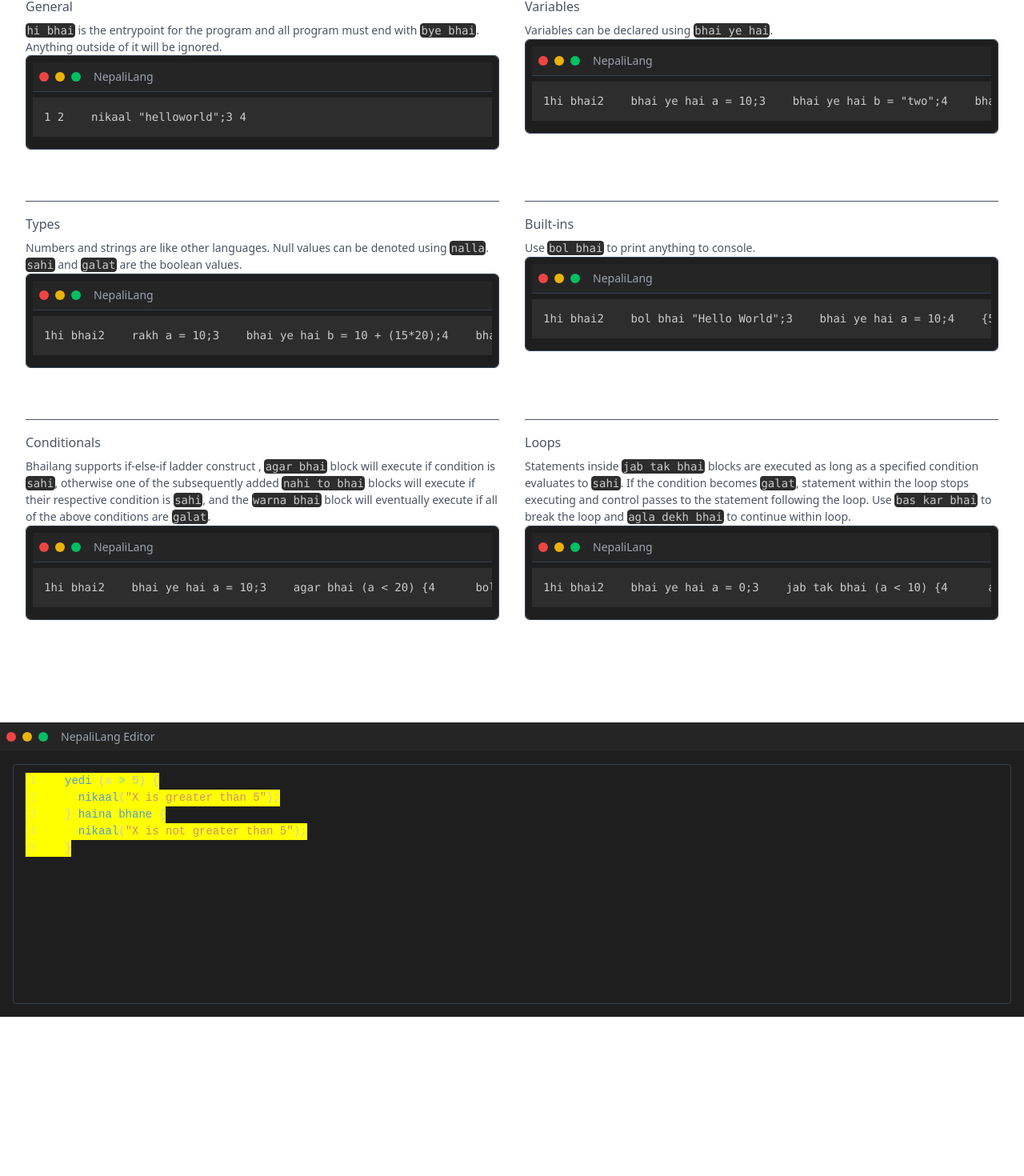
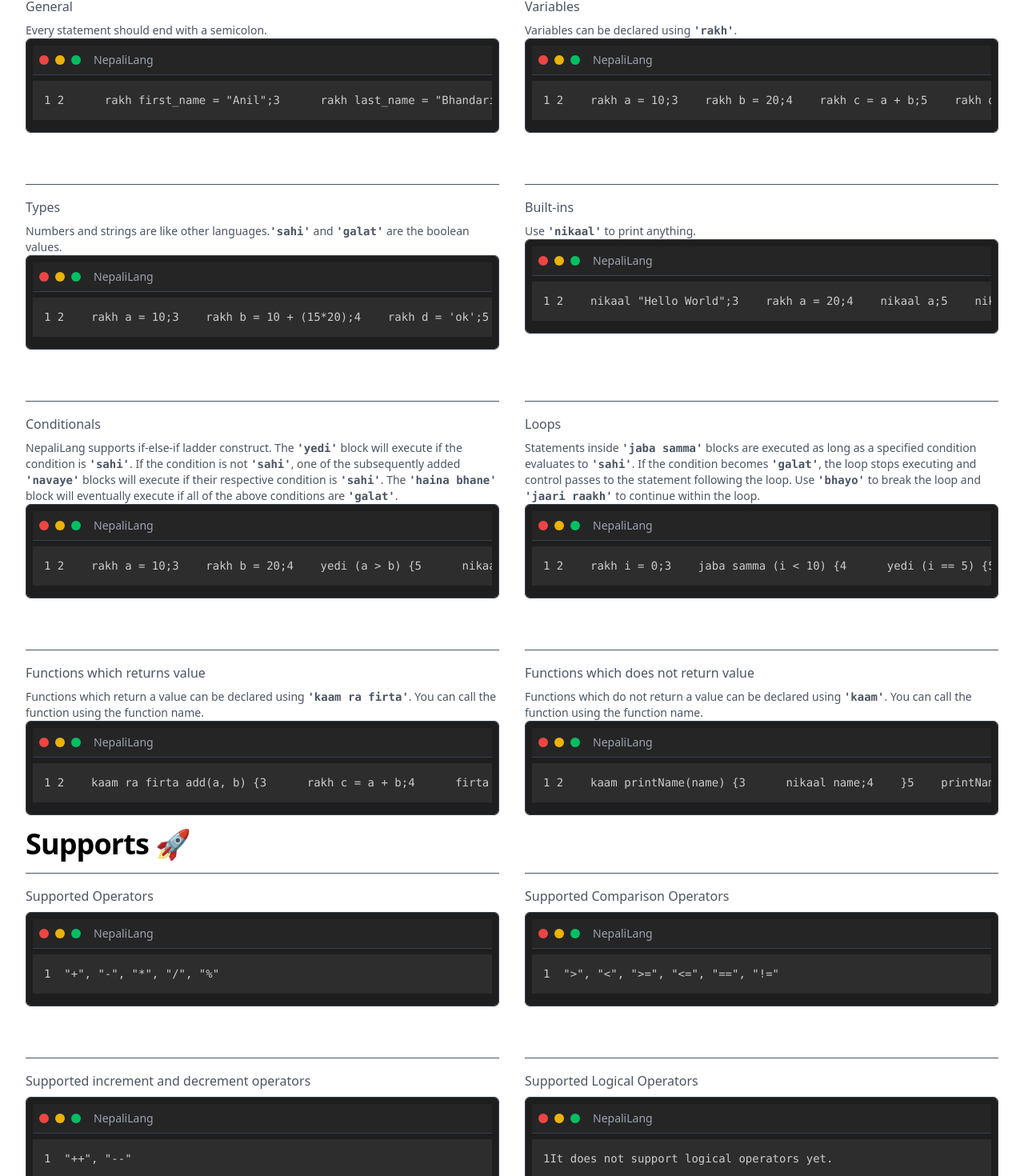
Before and after one commit to onealanil/nepalilang, a React (Create React App) app: page / in a window 1280 px wide. Shown: the part 773-2243 px from the top of the page at 80% size. Before the commit the page ends 2044 px from the top, so only its background shows below. Built offline with nearby package versions, Linux system fonts and the light colour scheme.

Commit message:
"some changes"

```diff
--- a/package.json
+++ b/package.json
@@ -14,6 +14,7 @@
     "prismjs": "^1.29.0",
     "react": "^18.3.1",
     "react-dom": "^18.3.1",
+    "react-router-dom": "^6.24.1",
     "react-scripts": "5.0.1",
     "react-simple-code-editor": "^0.14.1",
     "typescript": "^4.9.5",
--- /dev/null
+++ b/src/Route.tsx
@@ -0,0 +1,17 @@
+import { BrowserRouter, Routes, Route } from "react-router-dom";
+import Home from "./pages/Home/Home";
+import Playground from "./pages/playground";
+
+
+function AppRoutes() {
+  return (
+    <BrowserRouter>
+      <Routes>
+        <Route path="/" element={<Home />} />
+        <Route path="/playground" element={<Playground />} />
+      </Routes>
+    </BrowserRouter>
+  );
+}
+
+export default AppRoutes;
--- a/src/components/Documentation/Snippet.module.css
+++ /dev/null
@@ -1,105 +0,0 @@
-.snippetContainer {
-    position: relative;
-    border-radius: 0.375rem;
-    overflow: hidden;
-    border: 1px solid #4a5568;
-  }
-
-  .codeHeader {
-    display: flex;
-    align-items: center;
-    background-color: #252526;
-    padding: 0.5rem;
-    border-bottom: 1px solid #4a5568;
-  }
-
-  .buttonContainer {
-    display: flex;
-    gap: 0.5rem;
-  }
-
-  .button {
-    width: 0.75rem;
-    height: 0.75rem;
-    border-radius: 9999px;
-  }
-
-  .red { background-color: #f56565; }
-  .yellow { background-color: #ecc94b; }
-  .green { background-color: #48bb78; }
-
-  .languageLabel {
-    margin-left: 1rem;
-    font-size: 0.875rem;
-    color: #a0aec0;
-  }
-
-  .codeContainer {
-    background-color: #1e1e1e;
-    padding: 0.5rem;
-    overflow-x: auto;
-  }
-
-  .copyButton {
-    position: absolute;
-    top: 0.5rem;
-    right: 0.5rem;
-  }
-
-  /* Prism overrides */
-  :global(.token.comment),
-  :global(.token.prolog),
-  :global(.token.doctype),
-  :global(.token.cdata) {
-    color: #8292a2;
-  }
-
-  :global(.token.punctuation) {
-    color: #f8f8f2;
-  }
-
-  :global(.token.namespace) {
-    opacity: .7;
-  }
-
-  :global(.token.property),
-  :global(.token.tag),
-  :global(.token.constant),
-  :global(.token.symbol),
-  :global(.token.deleted) {
-    color: #f92672;
-  }
-
-  :global(.token.boolean),
-  :global(.token.number) {
-    color: #ae81ff;
-  }
-
-  :global(.token.selector),
-  :global(.token.attr-name),
-  :global(.token.string),
-  :global(.token.char),
-  :global(.token.builtin),
-  :global(.token.inserted) {
-    color: #a6e22e;
-  }
-
-  :global(.token.operator),
-  :global(.token.entity),
-  :global(.token.url),
-  :global(.language-css .token.string),
-  :global(.style .token.string),
-  :global(.token.variable) {
-    color: #f8f8f2;
-  }
-
-  :global(.token.atrule),
-  :global(.token.attr-value),
-  :global(.token.function),
-  :global(.token.class-name) {
-    color: #e6db74;
-  }
-
-  :global(.token.keyword) {
-    color: #66d9ef;
-  }
--- a/src/components/Documentation/Snippet.tsx
+++ b/src/components/Documentation/Snippet.tsx
@@ -33,7 +33,6 @@ const Snippet = ({ code }: { code: string }) => {
             padding-left: 0;
             border-left: 1px solid #404040;
             margin-left: 0;
-            background: yellow;
           }
       `}</style>
       <div className="bg-[#1e1e1e] text-[#d4d4d4] py-2 px-2 font-mono text-sm">
--- a/src/components/Documentation/index.tsx
+++ b/src/components/Documentation/index.tsx
@@ -1,126 +1,187 @@
 import Snippet from "./Snippet";
 
-
-/* This example requires Tailwind CSS v2.0+ */
 const features = [
   {
     name: "General",
-    description: (
-      <>
-        <code className="language-cpp">hi bhai</code> is the entrypoint for the
-        program and all program must end with{" "}
-        <code className="language-cpp">bye bhai</code>. Anything outside of it
-        will be ignored.
-      </>
-    ),
+    description: <>Every statement should end with a semicolon.</>,
     code: `
-    nikaal "helloworld";
-
+      rakh first_name = "Anil";
+      rakh last_name = "Bhandari";
+      rakh age = 20;
+      nikaal first_name;
+      nikaal last_name;
+      nikaal age;
+      nikaal first_name + " " + last_name;
     `,
   },
   {
     name: "Variables",
     description: (
       <>
-        Variables can be declared using{" "}
-        <code className="language-cpp">bhai ye hai</code>.
+        Variables can be declared using <code className="font-bold">'rakh'</code>.
       </>
     ),
-    code: `hi bhai
-    bhai ye hai a = 10;
-    bhai ye hai b = "two";
-    bhai ye hai c = 15;
-    a = a + 1;
-    b = 21;
-    c *= 2;
-bye bhai
+    code: `
+    rakh a = 10;
+    rakh b = 20;
+    rakh c = a + b;
+    rakh d = "Hello";
+    rakh e;
+    e = 10;
+    e = e + 10;
     `,
   },
   {
     name: "Types",
     description: (
       <>
-        Numbers and strings are like other languages. Null values can be denoted
-        using <code className="language-cpp">nalla</code>.{" "}
-        <code className="language-cpp">sahi</code> and{" "}
-        <code className="language-cpp">galat</code> are the boolean values.
+        Numbers and strings are like other languages.
+        <code className="font-bold">'sahi'</code> and{" "}
+        <code className="font-bold">'galat'</code> are the boolean values.
       </>
     ),
-    code: `hi bhai
+    code: `
     rakh a = 10;
-    bhai ye hai b = 10 + (15*20);
-    bhai ye hai c = "two";
-    bhai ye hai d = 'ok';
-    bhai ye hai e = nalla;
-    bhai ye hai f = sahi;
-    bhai ye hai g = galat;
-bye bhai
+    rakh b = 10 + (15*20);
+    rakh d = 'ok';
+    rakh c = "two";
+    rakh f = sahi;
+    rakh g = galat;
     `,
   },
   {
     name: "Built-ins",
     description: (
       <>
-        Use <code className="language-cpp">bol bhai</code> to print anything to
-        console.
+        Use <code className="font-bold">'nikaal'</code> to print anything.
       </>
     ),
-    code: `hi bhai
-    bol bhai "Hello World";
-    bhai ye hai a = 10;
-    {
-       bhai ye hai b = 20;
-       bol bhai a + b;
-    }
-    bol bhai 5, 'ok', nalla , sahi , galat;
-bye bhai
+    code: `
+    nikaal "Hello World";
+    rakh a = 20;
+    nikaal a;
+    nikaal "a ko value" + a;
+    nikaal "Mero name Anil ho";
+    nikaal "Ma" + a + " barsa ko chu";
     `,
   },
   {
     name: "Conditionals",
     description: (
       <>
-        Bhailang supports if-else-if ladder construct , <code className="language-cpp">agar bhai</code> block will execute if condition is <code className="language-cpp">sahi</code>, otherwise one of the subsequently added <code className="language-cpp">nahi to bhai</code> blocks will execute if their respective condition is <code className="language-cpp">sahi</code>, and the <code className="language-cpp">warna bhai</code> block will eventually execute if all of the above conditions are <code className="language-cpp">galat</code>.
+        NepaliLang supports if-else-if ladder construct. The{" "}
+        <code className="font-bold">'yedi'</code> block will execute if the
+        condition is <code className="font-bold">'sahi'</code>. If the
+        condition is not <code className="font-bold">'sahi'</code>, one of the
+        subsequently added <code className="font-bold">'navaye'</code> blocks
+        will execute if their respective condition is{" "}
+        <code className="font-bold">'sahi'</code>. The{" "}
+        <code className="font-bold">'haina bhane'</code> block will eventually
+        execute if all of the above conditions are{" "}
+        <code className="font-bold">'galat'</code>.
       </>
     ),
-    code: `hi bhai
-    bhai ye hai a = 10;
-    agar bhai (a < 20) {
-      bol bhai "a is less than 20";
-    } nahi to bhai ( a < 25 ) {
-      bol bhai "a is less than 25";
-    } warna bhai {
-      bol bhai "a is greater than or equal to 25";
+    code: `
+    rakh a = 10;
+    rakh b = 20;
+    yedi (a > b) {
+      nikaal "a chai b bhanda thulo ho";
+    } navaye (a < b) {
+      nikaal "a chai b bhanda sano ho";
+    } haina bhane {
+      nikaal "a ra b barabari cha";
     }
-bye bhai
-    `
+    `,
   },
   {
     name: "Loops",
     description: (
       <>
-        Statements inside <code className="language-cpp">jab tak bhai</code> blocks are executed as long as a specified condition evaluates to <code className="language-cpp">sahi</code>. If the condition becomes <code className="language-cpp">galat</code>, statement within the loop stops executing and control passes to the statement following the loop.
-        Use <code className="language-cpp">bas kar bhai</code> to break the loop and <code className="language-cpp">agla dekh bhai</code> to continue within loop.
+        Statements inside <code className="font-bold">'jaba samma'</code>{" "}
+        blocks are executed as long as a specified condition evaluates to{" "}
+        <code className="font-bold">'sahi'</code>. If the condition becomes{" "}
+        <code className="font-bold">'galat'</code>, the loop stops executing and
+        control passes to the statement following the loop. Use{" "}
+        <code className="font-bold">'bhayo'</code> to break the loop and{" "}
+        <code className="font-bold">'jaari raakh'</code> to continue within the loop.
       </>
     ),
-    code: `hi bhai
-    bhai ye hai a = 0;
-    jab tak bhai (a < 10) {
-      a += 1;
-      agar bhai (a == 5) {
-        bol bhai "andar se bol bhai ", a;
-        agla dekh bhai;
+    code: `
+    rakh i = 0;
+    jaba samma (i < 10) {
+      yedi (i == 5) {
+        bhayo; //break
       }
-      agar bhai (a == 6) {
-        bas kar bhai;
+      yedi (i % 2 == 0) {
+        jaari raakh; // Continue
       }
-      bol bhai a;
+      nikaal i; // Print i
+      i = i + 1;
     }
-    bol bhai "done";
-bye bhai
+    `,
+  },
+  {
+    name: "Functions which returns value",
+    description: (
+      <>
+        Functions which return a value can be declared using{" "}
+        <code className="font-bold">'kaam ra firta'</code>. You can call the function
+        using the function name.
+      </>
+    ),
+    code: `
+    kaam ra firta add(a, b) {
+      rakh c = a + b;
+      firta c;
+    }
+    // It is necessary to store the returned value in a variable
+    rakh x = add(5, 10);
+    nikaal x;
     `
-  }
+  },
+  {
+    name: "Functions which does not return value",
+    description: (
+      <>
+        Functions which do not return a value can be declared using{" "}
+        <code className="font-bold">'kaam'</code>. You can call the function
+        using the function name.
+      </>
+    ),
+    code: `
+    kaam printName(name) {
+      nikaal name;
+    }
+    printName("Anil");
+    `
+  },
+];
 
+const supports = [
+  {
+    name : "Supported Operators",
+    value: `  "+", "-", "*", "/", "%"`
+  },
+  {
+    name : "Supported Comparison Operators",
+    value: `  ">", "<", ">=", "<=", "==", "!="`
+  },
+  {
+    name: "Supported increment and decrement operators",
+    value: `  "++", "--"`
+  },
+  {
+    name: "Supported Logical Operators",
+    value: "It does not support logical operators yet."
+  },
+  {
+    name: "Supported Bitwise Operators",
+    value: "It does not support bitwise operators yet."
+  },
+  {
+    name: "Supported Assignment Operators",
+    value: "It does not support assignment operators yet."
+  },
 ];
 
 export default function Documentation() {
@@ -132,8 +193,8 @@ export default function Documentation() {
             Documentation
           </h2>
           <p className="mt-4 text-gray-600">
-            Bhailang is dynamically typed toy programming language, based on an
-            inside joke, written in Typescript.
+            Inspired by Bhailang and the flexibility of TypeScript, I aim to
+            create a Nepali language-based syntax.
           </p>
 
           <div className="mt-16 grid grid-cols-1 gap-x-6 gap-y-10 sm:grid-cols-2 sm:gap-y-16 lg:gap-x-8">
@@ -147,6 +208,21 @@ export default function Documentation() {
               </div>
             ))}
           </div>
+          <div className="mt-4">
+            <h2 className="text-3xl font-extrabold tracking-tight text-black sm:text-4xl">
+              Supports 🚀
+            </h2>
+            <div className="mt-4 grid grid-cols-1 gap-x-6 gap-y-10 sm:grid-cols-2 sm:gap-y-16 lg:gap-x-8">
+              {supports.map((support) => (
+                <div key={support.name} className="border-t border-gray-600 pt-4">
+                  <div className="font-medium text-gray-600">{support.name}</div>
+                  <div className="mt-2 text-sm text-gray-600">
+                    <Snippet code={support.value} />
+                  </div>
+                </div>
+              ))}
+            </div>
+          </div>
         </div>
       </div>
     </div>
--- a/src/index.tsx
+++ b/src/index.tsx
@@ -3,18 +3,16 @@ import ReactDOM from 'react-dom/client';
 import './index.css';
 import App from './App';
 import reportWebVitals from './reportWebVitals';
-import Home from './pages/Home/Home';
+import Route from "./Route";
+
 
 const root = ReactDOM.createRoot(
   document.getElementById('root') as HTMLElement
 );
 root.render(
   <React.StrictMode>
-    <Home/>
+    <Route/>
   </React.StrictMode>
 );
 
-// If you want to start measuring performance in your app, pass a function
-// to log results (for example: reportWebVitals(console.log))
-// or send to an analytics endpoint. Learn more: https://bit.ly/CRA-vitals
 reportWebVitals();
--- a/src/pages/Home/Home.tsx
+++ b/src/pages/Home/Home.tsx
@@ -1,25 +1,19 @@
 import Documentation from "../../components/Documentation";
 import Heading from "../../components/Header/Heading";
-import CodeEditor from "../playground/codeEditor/CodeEditor";
-
-
 
 function Home(): JSX.Element {
-
   return (
     //full container
     <div className="w-screen h-[100%]">
       {/* heading container */}
-      <div className="h-[30rem]">
+      <div className="md:h-[30rem]">
         <Heading />
       </div>
-  {/* Documentation  */}
+      {/* Documentation  */}
       <div>
-       <Documentation/>
-
+        <Documentation />
       </div>
-       <CodeEditor/>
-      </div>
+    </div>
   );
 }
 
--- a/src/pages/playground/codeEditor/CodeEditor.tsx
+++ b/src/pages/playground/codeEditor/CodeEditor.tsx
@@ -4,10 +4,7 @@ import { highlight } from 'prismjs';
 import { nepaliLangSyntax } from '../syntax/Syntax';
 import 'prismjs/themes/prism-tomorrow.css';
 
-const CodeEditor = () => {
-  const [code, setCode] = useState(
-    `yedi (x > 5) {\n  nikaal("X is greater than 5");\n} haina bhane {\n  nikaal("X is not greater than 5");\n}`
-  );
+const CodeEditor = ({code, setCode}: any) => {
 
   const highlightWithLineNumbers = (input: string) => {
     const highlightedCode = highlight(input, nepaliLangSyntax, "nepaliLang");
@@ -82,7 +79,7 @@ const CodeEditor = () => {
             backgroundColor: '#1e1e1e',
             color: '#d4d4d4',
           }}
-          className="min-h-[300px] border border-gray-700 rounded overflow-auto"
+          className="min-h-[400px] border border-gray-700 rounded overflow-auto"
           textareaClassName="prism-editor__textarea"
           preClassName="prism-editor__editor"
         />
--- /dev/null
+++ b/src/pages/playground/index.tsx
@@ -0,0 +1,120 @@
+import React, { useState } from "react";
+import Heading from "../../components/Header/Heading";
+import CodeEditor from "./codeEditor/CodeEditor";
+import { compile } from "nepali-compiler";
+
+const Playground = () => {
+  const [output, setOutput] = useState("");
+  const [error, setError] = useState("");
+  const [code, setCode] = useState(
+    `rakh x = 2; \nyedi (x > 5) {\n  nikaal("X is greater than 5");\n} haina bhane {\n  nikaal("X is not greater than 5");\n}`
+  );
+
+  const syntaxDefinition = [
+    { name: "let/const/var", nep: "rakh" },
+    { name: "print", nep: "nikaal" },
+    { name: "if", nep: "yedi" },
+    { name: "else if", nep: "navaye" },
+    { name: "else", nep: "haina bhane" },
+    { name: "while", nep: "jaba samma" },
+    { name: "break", nep: "bhayo" },
+    { name: "continue", nep: "jaari rakh" },
+    { name: "function with return", nep: "kaam ra firta" },
+    { name: "function without return", nep: "kaam" },
+    { name: "return", nep: "firta" },
+    { name: "true", nep: "sahi" },
+    { name: "false", nep: "galat" },
+  ];
+
+  const handleRun = () => {
+    setError(""); // Clear any previous errors
+    setOutput(""); // Clear previous output
+
+    console.log(code);
+
+    try {
+      const result = compile(code);
+      console.log("Compilation result:", result);
+
+      if (result === undefined) {
+        setError(
+          "Compilation result is undefined. Check the compiler implementation."
+        );
+        return;
+      }
+
+      if (typeof result === "object" && result !== null) {
+        if ("output" in result && "result" in result) {
+          // This is the expected structure from your compile function
+          setOutput(result.output);
+          console.log("Evaluation result:", result.result);
+        } else {
+          setOutput(JSON.stringify(result, null, 2));
+        }
+      } else {
+        setOutput(String(result));
+      }
+    } catch (error: any) {
+      console.error("Compilation error:", error);
+      setError(error.message || "An unknown error occurred");
+    }
+  };
+
+  const handleClear = () => {
+    // Implement the logic to clear the code editor
+    setOutput("");
+  };
+
+  return (
+    <div className="w-screen flex flex-col items-center justify-center h-full">
+      <div>
+        <Heading />
+      </div>
+      <div className="flex w-4/5 my-5 pb-60">
+        <div className="w-4/5">
+          <div className="flex justify-between items-center mb-2">
+            <h2 className="text-xl font-bold">Playground</h2>
+            <div>
+              <span
+                onClick={handleRun}
+                className="mr-2 px-4 py-2 bg-green text-white rounded cursor-pointer hover:bg-green transition-colors"
+              >
+                Run
+              </span>
+              <span
+                onClick={handleClear}
+                className="px-4 py-2 bg-gray-300 text-gray-700 rounded cursor-pointer hover:bg-gray-400 transition-colors"
+              >
+                Clear
+              </span>
+            </div>
+          </div>
+          <CodeEditor code={code} setCode={setCode} />
+          <div className="mt-4 p-4 bg-gray-100 rounded">
+            {error && <div style={{ color: "red" }}>{error}</div>}
+            <h3 className="font-bold mb-2">Output:</h3>
+            <pre>{output}</pre>
+          </div>
+        </div>
+        <div className="ml-4">
+          <table className="table-auto">
+            <tbody>
+              {syntaxDefinition.map((syntax) => (
+                <tr key={syntax.name}>
+                  <td className="border px-4 py-2 font-bold text-green">
+                    {syntax.name}
+                  </td>
+                  <td className="border px-4 py-2 font-bold text-black">
+                    {syntax.nep}
+                  </td>
+                </tr>
+              ))}
+            </tbody>
+          </table>
+        </div>
+      </div>
+    </div>
+  );
+};
+
+export default Playground;
```
Also changed, not shown: src/components/Header/Heading.tsx (+10 -3 lines), 1 other file (tests, documents, lock files or other folders).
